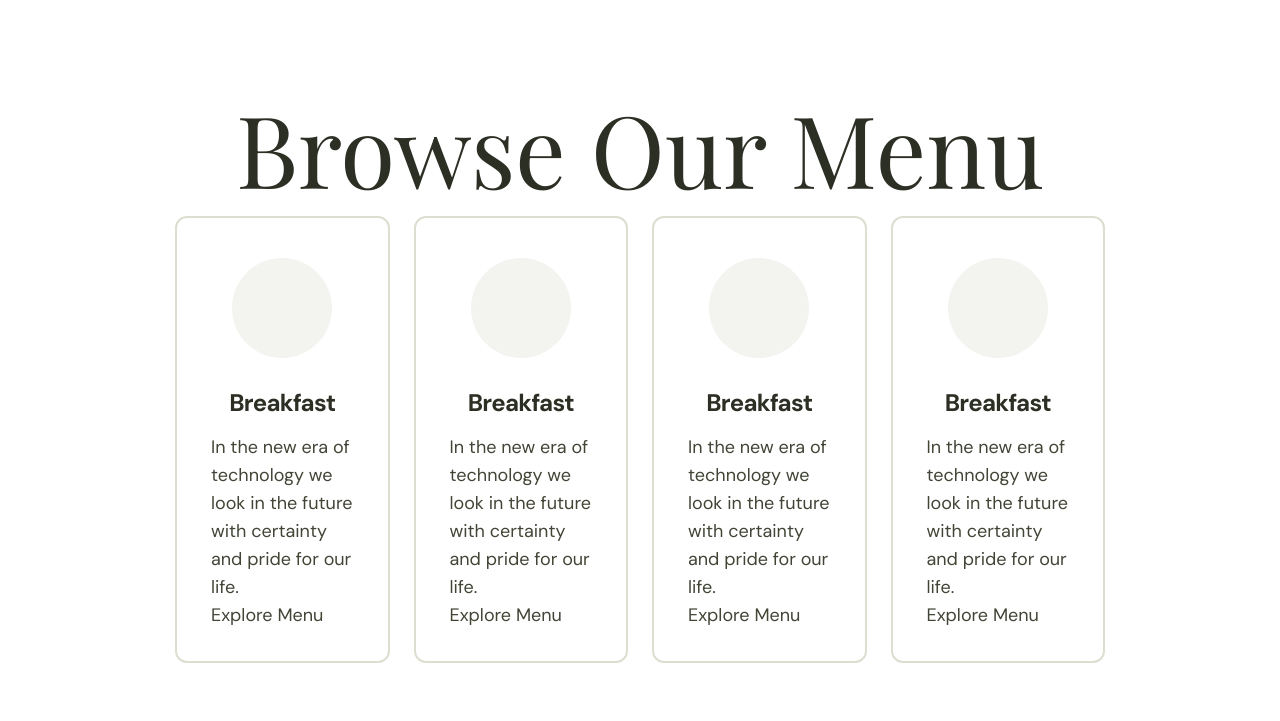
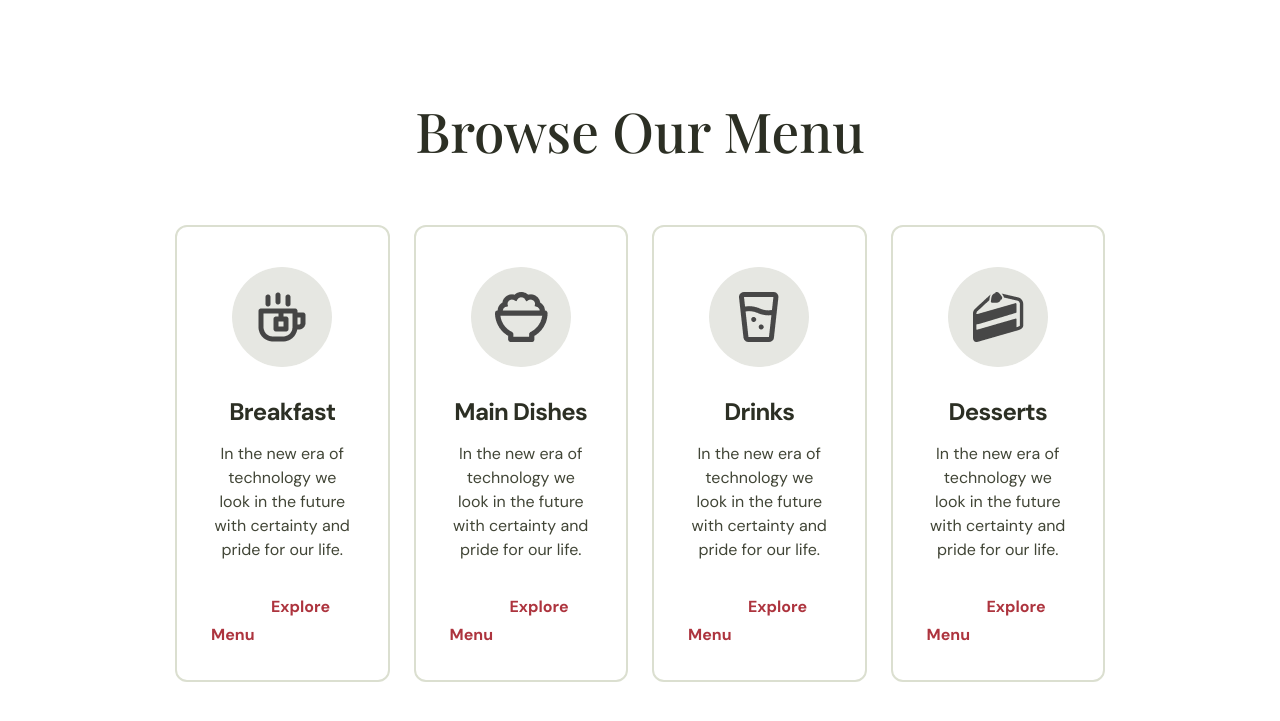
Before and after one commit to ajarrra/food_maket, a plain HTML site: page index.html in a window 1280 px wide. Shown: the part 675-1396 px from the top of the page. Drawn offline with nearby package versions, Linux system fonts and the light colour scheme; a script that the page names is missing; a web font is replaced by a local one.

Commit message:
finished section browse

```diff
--- a/css/style.css
+++ b/css/style.css
@@ -85,6 +85,18 @@ section {
   line-height: 96px; /* 96% */
   font-weight: 400;
   margin-bottom: 20px;
+}
+
+.sec_titt{
+    color: var(--neutral-07, #2C2F24);
+text-align: center;
+/* Headline/H2 */
+font-family: Playfair Display;
+font-size: 55px;
+font-style: normal;
+font-weight: 500;
+line-height: 60.5px; /* 110% */
+margin-bottom: 64px;
 }
 .sec_sub-tit {
   color: #2c2f24;
@@ -209,16 +221,37 @@ section {
   margin: 0 auto 30px;
 }
 .browse_card__1 .browse_ic {
-  background-image: url();
+  background-image: url(../img/icons/iconss.png);
 }
 .browse_card__2 .browse_ic {
-  background-image: url();
+  background-image: url(../img/icons/iconsss.png);
 }
 .browse_card__3 .browse_ic {
-  background-image: url();
+  background-image: url(../img/icons/iconssss.png);
 }
 .browse_card__4 .browse_ic {
-  background-image: url();
+  background-image: url(../img/icons/iconsssss.png);
+}
+
+.browse_txt {
+  color: var(--neutral-06, #414536);
+  text-align: center;
+  /* Body/16px/Regular */
+  font-family: DM Sans;
+  font-size: 16px;
+  font-style: normal;
+  font-weight: 400;
+  line-height: 24px;
+  margin-bottom: 30px;
+}
+
+.browse_link  {
+  color: #ad343e;
+  text-align: center;
+  padding-left: 60px;
+  font-size: 16px;
+  font-weight: 700;
+  line-height: 24px; /* 150% */
 }
 .browse_tit {
   color: #2c2f24;
@@ -305,49 +338,48 @@ section {
   line-height: 24px; /* 150% */
 }
 
-
 /* fast */
-.fast{
-  background: #F9F9F7;
+.fast {
+  background: #f9f9f7;
 }
-.fast_left{
+.fast_left {
   width: 50%;
 }
-.fast_right{
+.fast_right {
   width: 50%;
   padding-left: 90px;
   align-self: center;
 }
-.fast_img-big{
+.fast_img-big {
   width: 58%;
 }
-.fast_img-sm{
+.fast_img-sm {
   width: 42%;
   padding: 30px 0 0 24px;
 }
-.fast_img:first-child{
+.fast_img:first-child {
   margin-bottom: 24px;
 }
-.fast .sec_sub-tit{
+.fast .sec_sub-tit {
   margin-bottom: 20px;
 }
-.fast_txt{
+.fast_txt {
   color: #414536;
   font-size: 16px;
   line-height: 24px; /* 150% */
   margin-bottom: 50px;
 }
-.fast_icon{
+.fast_icon {
   justify-content: flex-start;
   align-items: center;
   margin-bottom: 20px;
 }
-.fast_icon i{
+.fast_icon i {
   display: block;
   width: 30px;
   height: 30px;
   border-radius: 50%;
-  background: #AD343E url(../img/icons/clock.svg) center no-repeat;
+  background: #ad343e url(../img/icons/clock.svg) center no-repeat;
 }
 /* .fast_icon:nth-child(2) i{
   background-image: url();
@@ -355,9 +387,9 @@ section {
 .fast_icon:last-child i{
   background-image: url();
 } */
-.fast_icon span{
+.fast_icon span {
   padding-left: 20px;
-  color: #2C2F24;
+  color: #2c2f24;
   font-size: 20px;
   font-weight: 500;
   line-height: 26px; /* 130% */
--- a/index.html
+++ b/index.html
@@ -55,7 +55,7 @@
 
 	<section class="browse">
 		<div class="container">
-			<h2 class="sec_tit">Browse Our Menu</h2>
+			<h2 class="sec_titt">Browse Our Menu</h2>
 			<div class="browse_cards flex">
 				<div class="browse_card browse_card__1">
 					<i class="browse_ic"></i>
@@ -65,19 +65,19 @@
 				</div>
 				<div class="browse_card browse_card__2">
 					<i class="browse_ic"></i>
-					<h3 class="browse_tit">Breakfast</h3>
+					<h3 class="browse_tit">Main Dishes</h3>
 					<p class="browse_txt">In the new era of technology we look in the future with certainty and pride for our life.</p>
 					<a href="menu.html" class="browse_link">Explore Menu</a>
 				</div>
 				<div class="browse_card browse_card__3">
 					<i class="browse_ic"></i>
-					<h3 class="browse_tit">Breakfast</h3>
+					<h3 class="browse_tit">Drinks</h3>
 					<p class="browse_txt">In the new era of technology we look in the future with certainty and pride for our life.</p>
 					<a href="menu.html" class="browse_link">Explore Menu</a>
 				</div>
 				<div class="browse_card browse_card__4">
 					<i class="browse_ic"></i>
-					<h3 class="browse_tit">Breakfast</h3>
+					<h3 class="browse_tit">Desserts</h3>
 					<p class="browse_txt">In the new era of technology we look in the future with certainty and pride for our life.</p>
 					<a href="menu.html" class="browse_link">Explore Menu</a>
 				</div>
```
